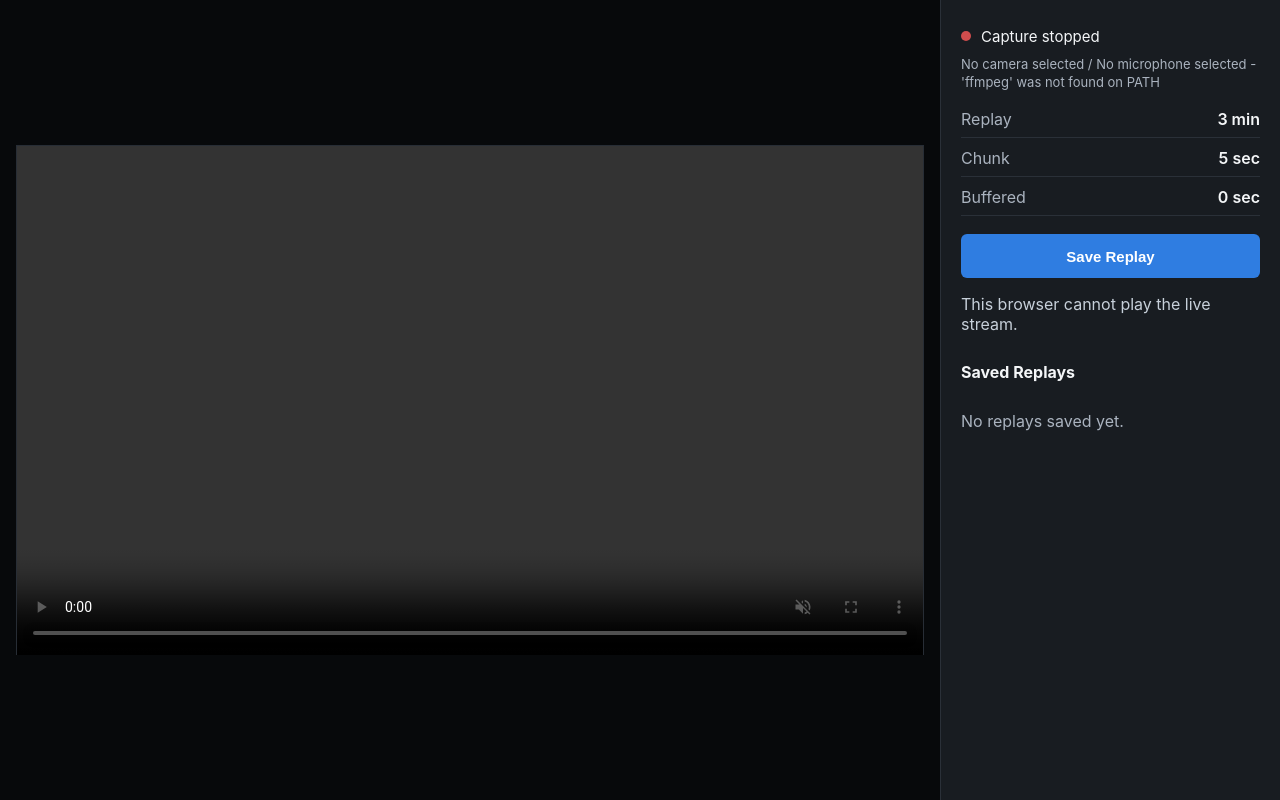
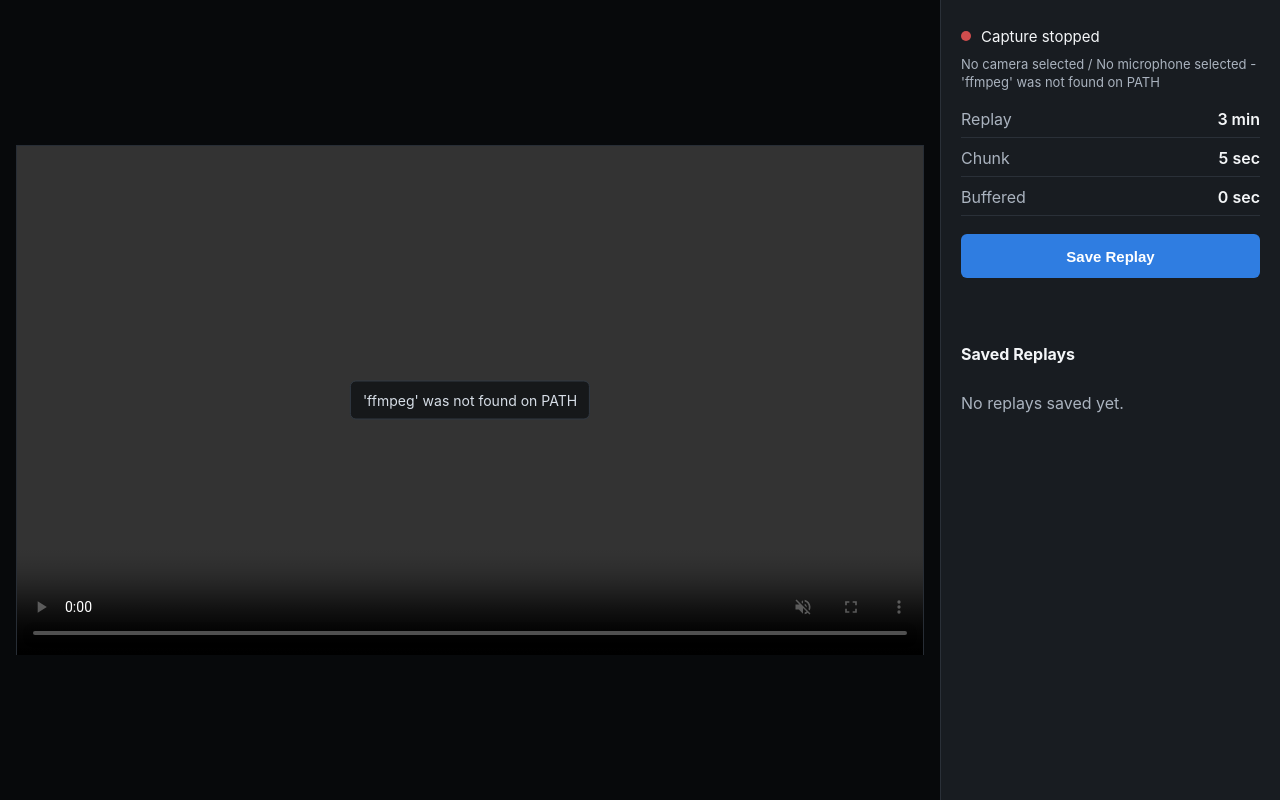
Before and after one commit to OrEsperansa/Sigit-Cam, a FastAPI app: page / in a window 1280 px wide. Run offline with FastAPI, Linux system fonts and the light colour scheme; data that the repository does not hold is empty.

Commit message:
Add live stream retry and dotenv config

```diff
--- a/app/config.py
+++ b/app/config.py
@@ -4,8 +4,11 @@ import os
 from dataclasses import dataclass
 from pathlib import Path
 
+from dotenv import load_dotenv
+
 
 BASE_DIR = Path(__file__).resolve().parent.parent
+load_dotenv(BASE_DIR / ".env")
 
 
 def _int_env(name: str, default: int) -> int:
--- a/app/main.py
+++ b/app/main.py
@@ -26,18 +26,26 @@ async def cleanup_loop() -> None:
         await asyncio.sleep(max(settings.chunk_seconds, 1))
 
 
+async def capture_loop() -> None:
+    while True:
+        if not capture.is_running():
+            try:
+                capture.start()
+            except Exception:
+                logging.exception("Failed to start capture")
+        await asyncio.sleep(5)
+
+
 @asynccontextmanager
 async def lifespan(_: FastAPI):
     settings.data_dir.mkdir(parents=True, exist_ok=True)
-    try:
-        capture.start()
-    except Exception:
-        logging.exception("Failed to start capture")
-    task = asyncio.create_task(cleanup_loop())
+    cleanup_task = asyncio.create_task(cleanup_loop())
+    capture_task = asyncio.create_task(capture_loop())
     try:
         yield
     finally:
-        task.cancel()
+        cleanup_task.cancel()
+        capture_task.cancel()
         capture.stop()
 
 
@@ -61,6 +69,7 @@ async def index(request: Request):
 async def status():
     chunks = recent_chunks(settings, settings.max_buffer_seconds)
     capture_status = capture.status()
+    hls_ready = (settings.hls_dir / "live.m3u8").is_file()
     return {
         "capture_running": capture_status["running"],
         "capture": capture_status,
@@ -70,6 +79,7 @@ async def status():
         "buffered_chunks": len(chunks),
         "buffered_seconds_estimate": len(chunks) * settings.chunk_seconds,
         "live_hls": "/static/hls/live.m3u8",
+        "live_hls_ready": hls_ready,
         "ffmpeg_path": discover_ffmpeg_path() or settings.ffmpeg_path,
     }
 
--- a/app/static/app.js
+++ b/app/static/app.js
@@ -6,21 +6,58 @@ const captureDot = document.querySelector("#capture-dot");
 const captureLabel = document.querySelector("#capture-label");
 const buffered = document.querySelector("#buffered");
 const deviceInfo = document.querySelector("#device-info");
+const liveOverlay = document.querySelector("#live-overlay");
+let hlsPlayer = null;
+let playerStarted = false;
 
-function setupPlayer() {
-  const source = "/static/hls/live.m3u8";
+async function livePlaylistExists() {
+  try {
+    const response = await fetch(`/static/hls/live.m3u8?ts=${Date.now()}`, { cache: "no-store" });
+    return response.ok;
+  } catch {
+    return false;
+  }
+}
+
+async function setupPlayer() {
+  if (playerStarted) {
+    return;
+  }
+
+  if (!(await livePlaylistExists())) {
+    liveOverlay.textContent = "Waiting for live stream";
+    liveOverlay.classList.remove("hidden");
+    return;
+  }
+
+  const source = `/static/hls/live.m3u8?ts=${Date.now()}`;
   if (video.canPlayType("application/vnd.apple.mpegurl")) {
     video.src = source;
+    playerStarted = true;
+    liveOverlay.classList.add("hidden");
     return;
   }
 
   if (window.Hls?.isSupported()) {
-    const hls = new Hls({
+    hlsPlayer = new Hls({
       liveSyncDurationCount: 2,
       lowLatencyMode: true,
     });
-    hls.loadSource(source);
-    hls.attachMedia(video);
+    hlsPlayer.on(Hls.Events.ERROR, (_event, data) => {
+      if (!data.fatal) {
+        return;
+      }
+      hlsPlayer.destroy();
+      hlsPlayer = null;
+      playerStarted = false;
+      liveOverlay.textContent = "Reconnecting live stream";
+      liveOverlay.classList.remove("hidden");
+      setTimeout(setupPlayer, 1500);
+    });
+    hlsPlayer.loadSource(source);
+    hlsPlayer.attachMedia(video);
+    playerStarted = true;
+    liveOverlay.classList.add("hidden");
   } else {
     message.textContent = "This browser cannot play the live stream.";
   }
@@ -37,6 +74,16 @@ async function refreshStatus() {
   const audioDevice = capture.selected_audio_device || "No microphone selected";
   const error = capture.last_error || capture.device_error || "";
   deviceInfo.textContent = error ? `${videoDevice} / ${audioDevice} - ${error}` : `${videoDevice} / ${audioDevice}`;
+  if (!status.capture_running) {
+    liveOverlay.textContent = error || "Waiting for camera";
+    liveOverlay.classList.remove("hidden");
+  } else if (!status.live_hls_ready) {
+    liveOverlay.textContent = "Starting live stream";
+    liveOverlay.classList.remove("hidden");
+  }
+  if (status.capture_running || status.live_hls_ready) {
+    setupPlayer();
+  }
 }
 
 async function refreshReplays() {
@@ -80,8 +127,8 @@ saveButton.addEventListener("click", async () => {
   }
 });
 
-setupPlayer();
 refreshStatus();
 refreshReplays();
 setInterval(refreshStatus, 2000);
+setInterval(setupPlayer, 3000);
 setInterval(refreshReplays, 10000);
--- a/app/static/styles.css
+++ b/app/static/styles.css
@@ -21,6 +21,7 @@ body {
 }
 
 .viewer {
+  position: relative;
   display: grid;
   place-items: center;
   background: #07090b;
@@ -33,6 +34,26 @@ video {
   aspect-ratio: 16 / 9;
   background: #000;
   border: 1px solid #272d35;
+}
+
+.live-overlay {
+  position: absolute;
+  left: 50%;
+  top: 50%;
+  transform: translate(-50%, -50%);
+  max-width: min(520px, calc(100% - 48px));
+  padding: 10px 12px;
+  border: 1px solid #313943;
+  border-radius: 6px;
+  background: rgba(18, 20, 23, 0.86);
+  color: #d7dee7;
+  font-size: 14px;
+  text-align: center;
+  overflow-wrap: anywhere;
+}
+
+.live-overlay.hidden {
+  display: none;
 }
 
 .panel {
--- a/app/templates/index.html
+++ b/app/templates/index.html
@@ -11,6 +11,7 @@
     <main class="shell">
       <section class="viewer">
         <video id="live-video" autoplay muted playsinline controls></video>
+        <div id="live-overlay" class="live-overlay">Waiting for camera</div>
       </section>
 
       <aside class="panel">
--- a/requirements.txt
+++ b/requirements.txt
@@ -2,3 +2,4 @@ fastapi==0.115.6
 uvicorn[standard]==0.34.0
 jinja2==3.1.5
 python-multipart==0.0.20
+python-dotenv==1.2.2
```
Also changed, not shown: README.md, 1 other file.
